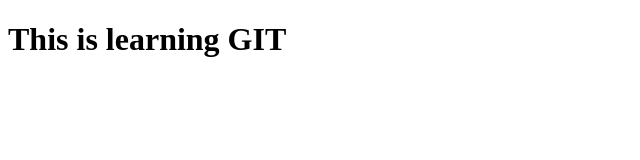
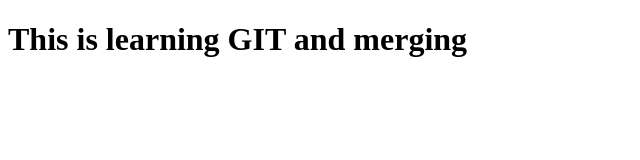
Before and after one commit to syedximam/hello-world, a plain HTML site: page index.html in a window 1280 px wide. Shown: the whole page, without its empty margins (0-640 px from the left). Drawn offline with Linux system fonts and the light colour scheme.

Commit message:
Committing in the server branch again

```diff
--- a/index.html
+++ b/index.html
@@ -6,6 +6,6 @@
     <title>Document</title>
 </head>
 <body>
-    <h1>This is learning GIT</h1>
+    <h1>This is learning GIT and merging</h1>
 </body>
 </html>
```
